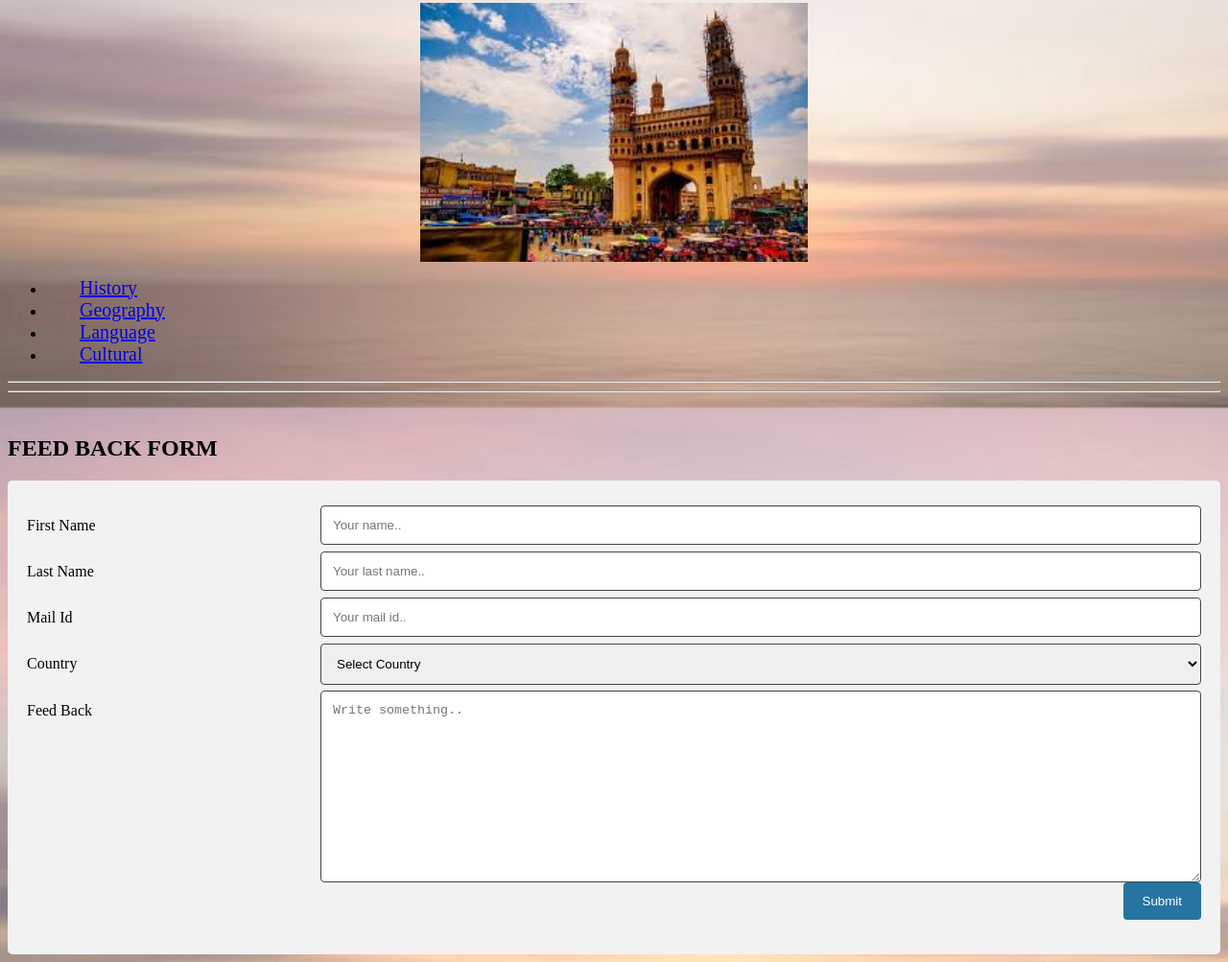
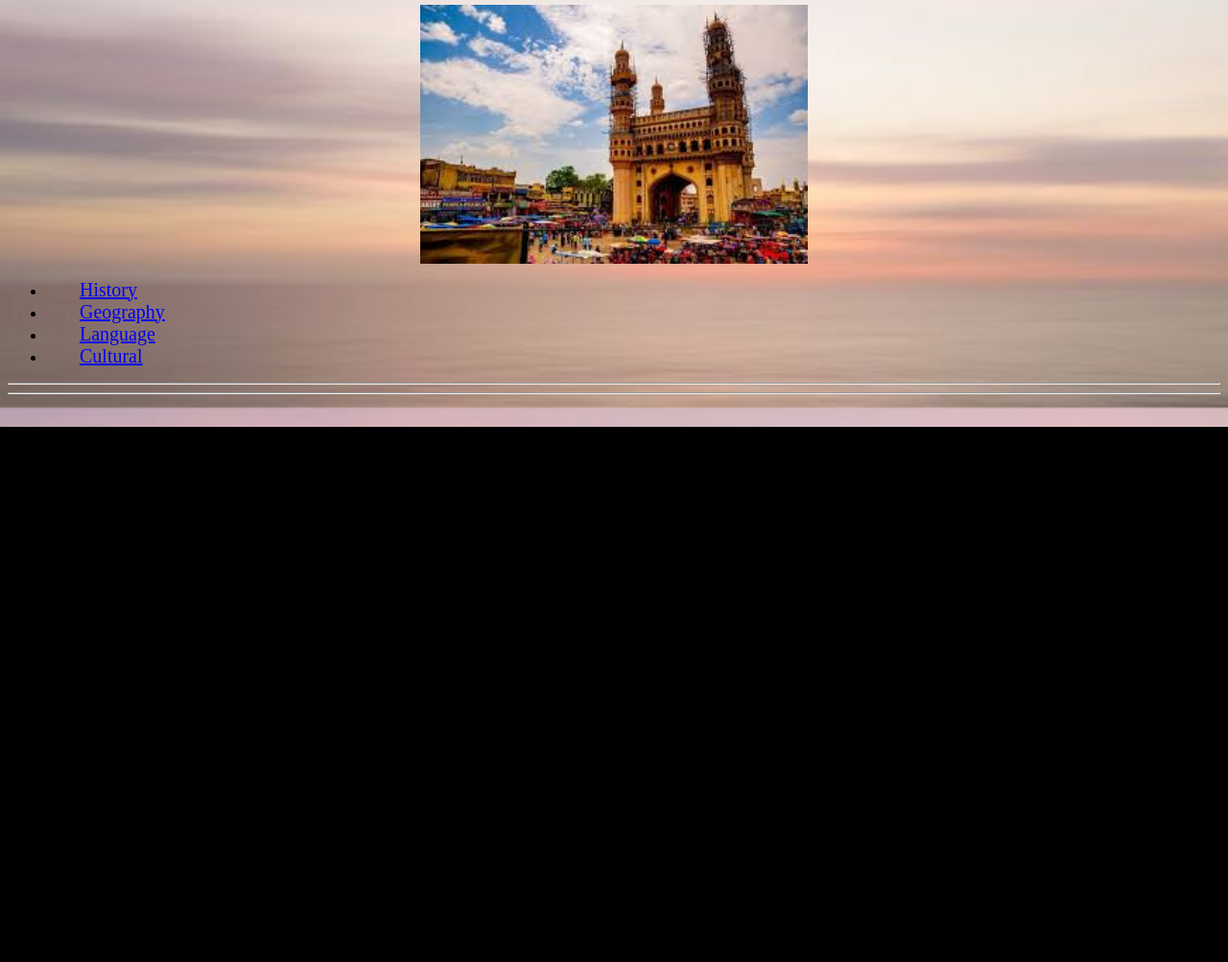
Before and after one commit to unnati2009/infotelangana, a plain HTML site: page index.html in a window 1280 px wide. Shown: the part 375-1378 px from the top of the page at 96% size. After the commit the page ends 820 px from the top, so only its background shows below. Drawn offline with Linux system fonts and the light colour scheme.

Commit message:
Update index.html

```diff
--- a/index.html
+++ b/index.html
@@ -42,136 +42,3 @@ body {
 
 
 <br>
-
-<!DOCTYPE html>
-<html>
-<head>
-<meta name="viewport" content="width=device-width, initial-scale=1">
-<style>
-* {
-  box-sizing: border-box;
-}
-
-input[type=text], select, textarea {
-  width: 100%;
-  padding: 12px;
-  border: 1px solid rgb(70, 68, 68);
-  border-radius: 4px;
-  resize: vertical;
-}
-input[type=email], select, textarea {
-  width: 100%;
-  padding: 12px;
-  border: 1px solid rgb(70, 68, 68);
-  border-radius: 4px;
-  resize: vertical;
-}
-
-label {
-  padding: 12px 12px 12px 0;
-  display: inline-block;
-}
-
-input[type=submit] {
-  background-color: rgb(37, 116, 161);
-  color: white;
-  padding: 12px 20px;
-  border: none;
-  border-radius: 4px;
-  cursor: pointer;
-  float: right;
-}
-
-input[type=submit]:hover {
-  background-color: #45a049;
-}
-
-.container {
-  border-radius: 5px;
-  background-color: #f2f2f2;
-  padding: 20px;
-}
-
-.col-25 {
-  float: left;
-  width: 25%;
-  margin-top: 6px;
-}
-
-.col-75 {
-  float: left;
-  width: 75%;
-  margin-top: 6px;
-}
-
-/* Clear floats after the columns */
-.row:after {
-  content: "";
-  display: table;
-  clear: both;
-}
-
-/* Responsive layout - when the screen is less than 600px wide, make the two columns stack on top of each other instead of next to each other */
-</style>
-</head>
-<body>
-<h2>FEED BACK FORM</h2>
-<div class="container">
-  <form>
-    <div class="row">
-      <div class="col-25">
-        <label for="fname">First Name</label>
-      </div>
-      <div class="col-75">
-        <input type="text" id="fname" name="firstname" placeholder="Your name..">
-      </div>
-    </div>
-    <div class="row">
-      <div class="col-25">
-        <label for="lname">Last Name</label>
-      </div>
-      <div class="col-75">
-        <input type="text" id="lname" name="lastname" placeholder="Your last name..">
-      </div>
-    </div>
-    <div class="row">
-        <div class="col-25">
-          <label for="email">Mail Id</label>
-        </div>
-        <div class="col-75">
-          <input type="email" id="email" name="mailid" placeholder="Your mail id..">
-        </div>
-      </div>
-    <div class="row">
-      <div class="col-25">
-        <label for="country">Country</label>
-      </div>
-      <div class="col-75">
-        <select id="country" name="country">
-            <option value="none">Select Country</option>
-          <option value="australia">Australia</option>
-          <option value="canada">Canada</option>
-          <option value="usa">USA</option>
-          <option value="russia">Russia</option>
-          <option value="japan">Japan</option>
-          <option value="india">India</option>
-          <option value="china">China</option>
-        </select>
-      </div>
-    </div>
-    <div class="row">
-      <div class="col-25">
-        <label for="feed_back">Feed Back</label>
-      </div>
-      <div class="col-75">
-        <textarea id="subject" name="subject" placeholder="Write something.." style="height:200px"></textarea>
-      </div>
-    </div>
-    <div class="row">
-      <input type="submit" value="Submit">
-    </div>
-  </form>
-</div>
-
-</body>
-</html>
```
